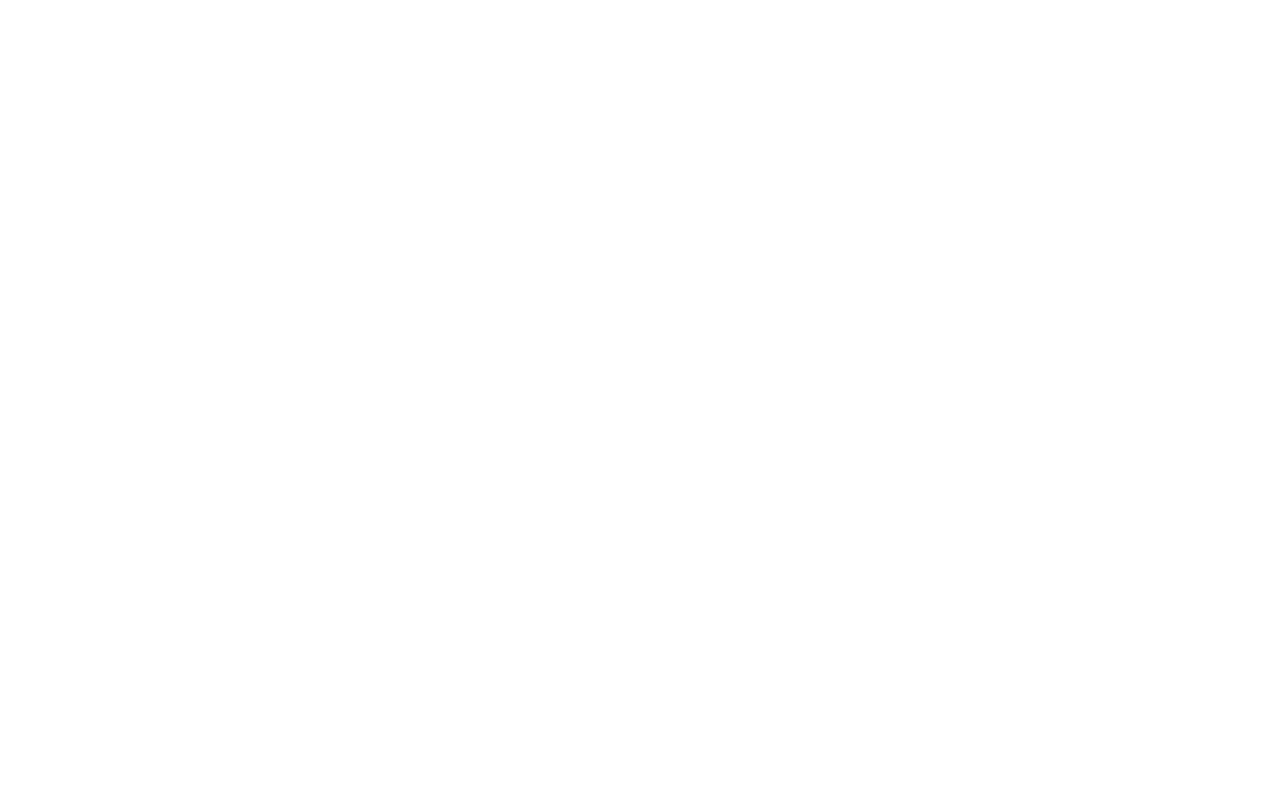
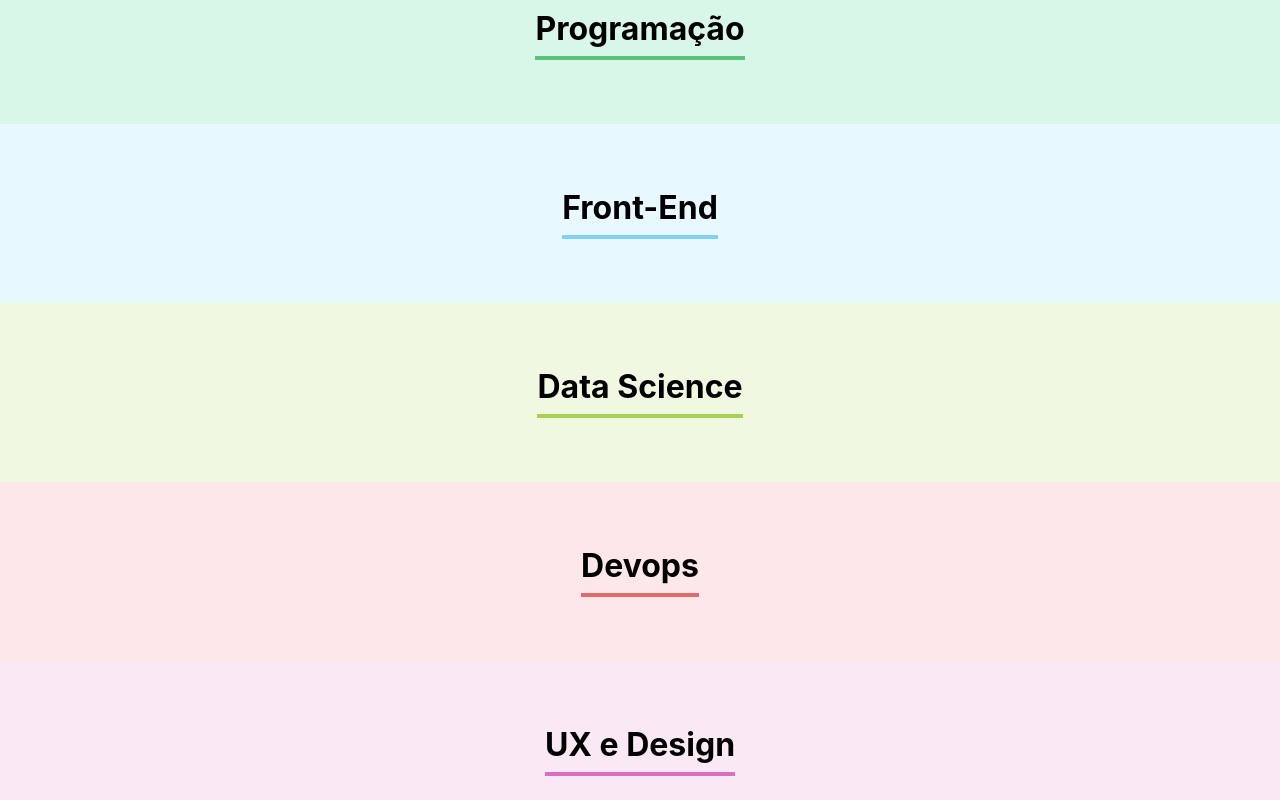
Before and after one commit to Kauapy/organo, a React (Create React App) app: page / in a window 1280 px wide. Shown: the part 1500-2300 px from the top of the page. Before the commit the page ends 1445 px from the top, so only its background shows below. Built offline with nearby package versions, Linux system fonts and the light colour scheme.

Commit message:
Adicionando componente Time para exibir equipes com estilos personalizados

```diff
--- a/src/App.js
+++ b/src/App.js
@@ -1,19 +1,70 @@
-import React, { useState } from 'react';
-import Banner from './componentes/Banner/Banner';
-import Formulario from './componentes/Formulario';
+import React, { useState } from "react";
+import Banner from "./componentes/Banner/Banner";
+import Formulario from "./componentes/Formulario";
+import Time from "./componentes/Time";
 function App() {
+  const times = [
+    {
+        nome: "Programação",
+        corPrimaria: "#57C278",
+        corSecundaria: "#D9F7E9"
+    },
+    {
+        nome: "Front-End",
+        corPrimaria: "#82CFFA",
+        corSecundaria: "#E8F8FF"
+    },
+    {
+        nome: "Data Science",
+        corPrimaria: "#A6D157",
+        corSecundaria: "#F0F8E2"
+    },
+    {
+        nome: "Devops",
+        corPrimaria: "#E06B69",
+        corSecundaria: "#FDE7E8"
+    },
+    {
+        nome: "UX e Design",
+        corPrimaria: "#DB6EBF",
+        corSecundaria: "#FAE9F5"
+    },
+    {
+        nome: "Mobile",
+        corPrimaria: "#FFBA05",
+        corSecundaria: "#FFF5D9"
+    },
+    {
+        nome: "Inovação e Gestão",
+        corPrimaria: "#FF8A29",
+        corSecundaria: "#FFEEDF"
+    }
+];
 
-  const [colaboradores, setColaboradores] = useState([])
+
+  const [colaboradores, setColaboradores] = useState([]);
 
   const aoNovoColaboradorAdicionado = (colaborador) => {
     console.log(colaborador);
     setColaboradores([...colaboradores, colaborador]);
-  }
+  };
 
   return (
     <div>
       <Banner></Banner>
-      <Formulario aoColaboradorCadastrado={colaborador => aoNovoColaboradorAdicionado(colaborador)}></Formulario>
+      <Formulario
+        aoColaboradorCadastrado={(colaborador) =>
+          aoNovoColaboradorAdicionado(colaborador)
+        }
+      ></Formulario>
+      {times.map((time) => (
+        <Time
+          key={time.nome}
+          nome={time.nome}
+          corPrimaria={time.corPrimaria}
+          corSecundaria={time.corSecundaria}
+        ></Time>
+      ))}
     </div>
   );
 }
--- /dev/null
+++ b/src/componentes/Time/Time.css
@@ -0,0 +1,11 @@
+.time{
+    text-align: center;
+    padding: 32px;
+}
+
+.time h3{
+    font-size: 32px;
+    border-bottom: 4px solid;
+    display: inline-block;
+    padding-bottom: 8px;
+}
--- /dev/null
+++ b/src/componentes/Time/index.js
@@ -0,0 +1,13 @@
+import "./Time.css";
+const Time = (props) => {
+  const css = { backgroundColor: props.corSecundaria };
+  const tituloEstilo = { borderColor: props.corPrimaria };
+
+  return (
+    <section className="time" style={css}>
+      <h3 style={tituloEstilo}>{props.nome}</h3>
+    </section>
+  );
+};
+
+export default Time;
```
